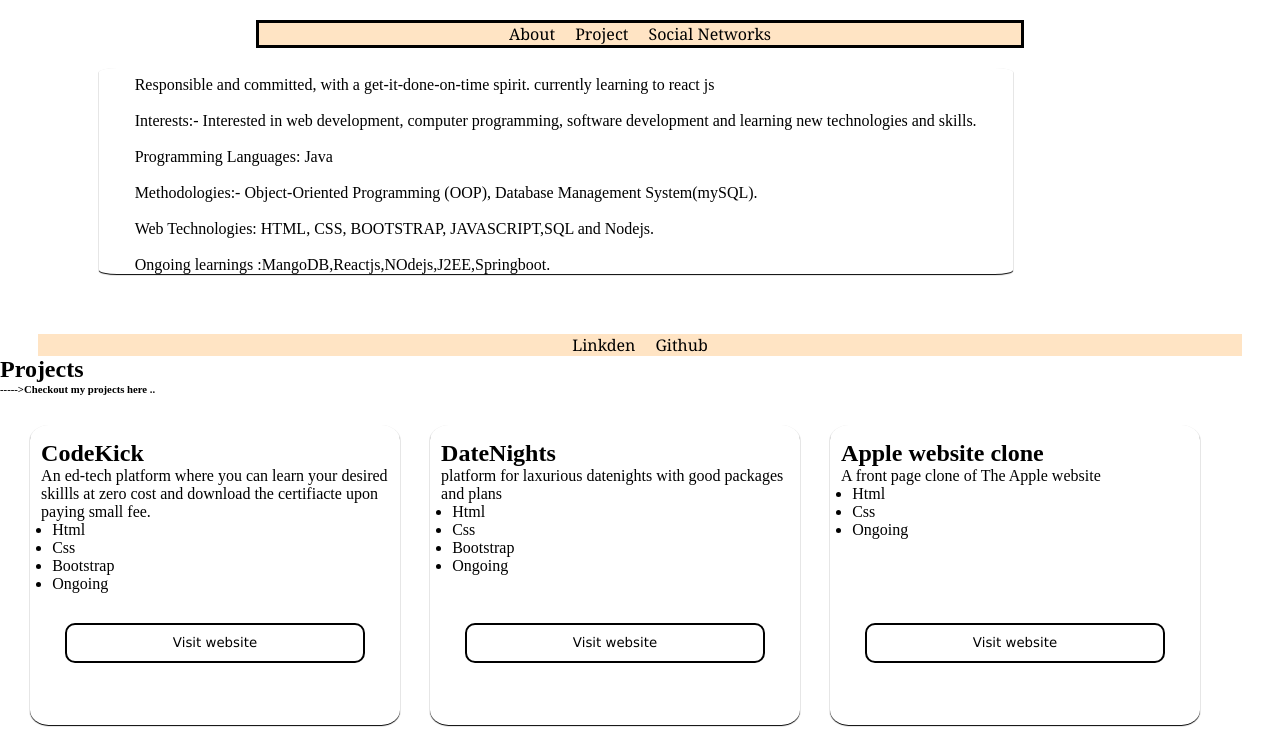
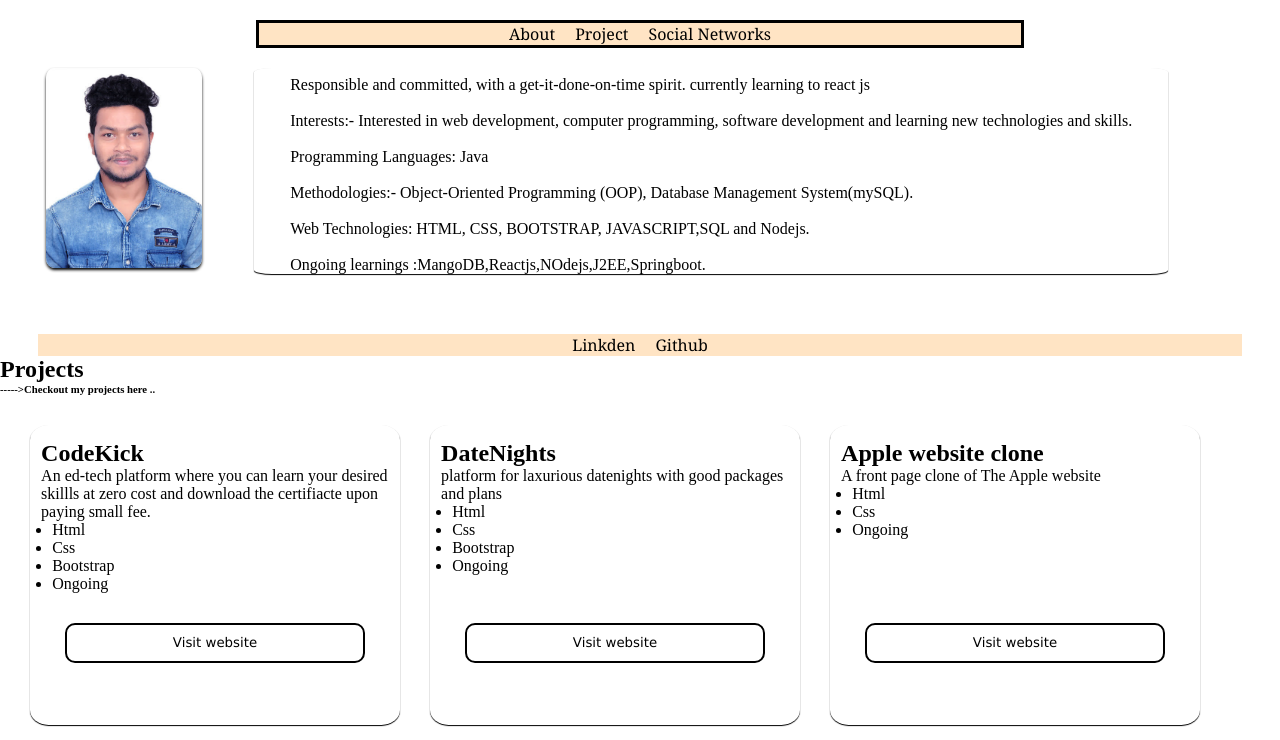
Before and after one commit to arunjackson/portfolio-4.0, a plain HTML site: page index.html in a window 1280 px wide. Shown: the top 740 px of the page. Drawn offline with Linux system fonts and the light colour scheme.

Commit message:
Update index.html

```diff
--- a/index.html
+++ b/index.html
@@ -6,7 +6,7 @@
     <meta name="viewport" content="width=device-width, initial-scale=1.0">
     <title>Arun N</title>
     <link rel="stylesheet" href="style.css">
-    <link rel="icon" type="image/x-icon" href="/images/favicon-2.ico">
+    <link rel="icon" type="image/x-icon" href="./favicon-2.ico">
 </head>
 <body>
     <section class="navsection">
@@ -24,7 +24,7 @@
 <section id="abtsectionn" class="abtsection">
 <div class="abtgrid">
     <div  class="imagediv">
-      <img class="myimage" src="images/IMG_2008.JPG" alt="">
+      <img class="myimage" src="./IMG_2008.JPG" alt="">
    </div>
 
     <div  class="mytext">
```
